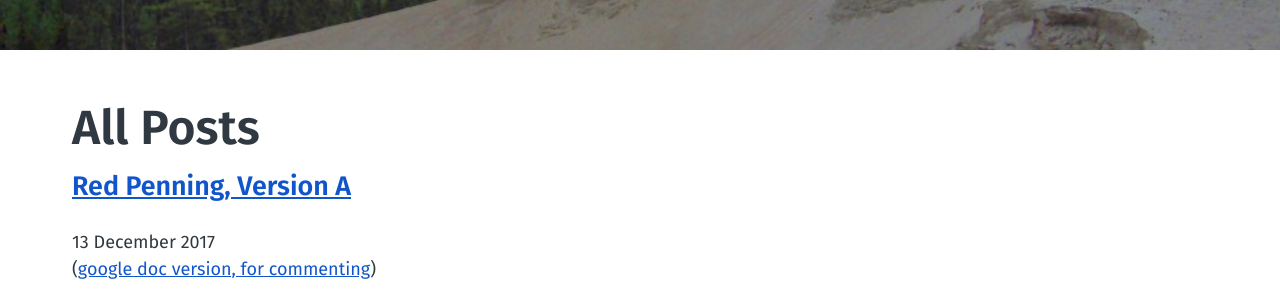
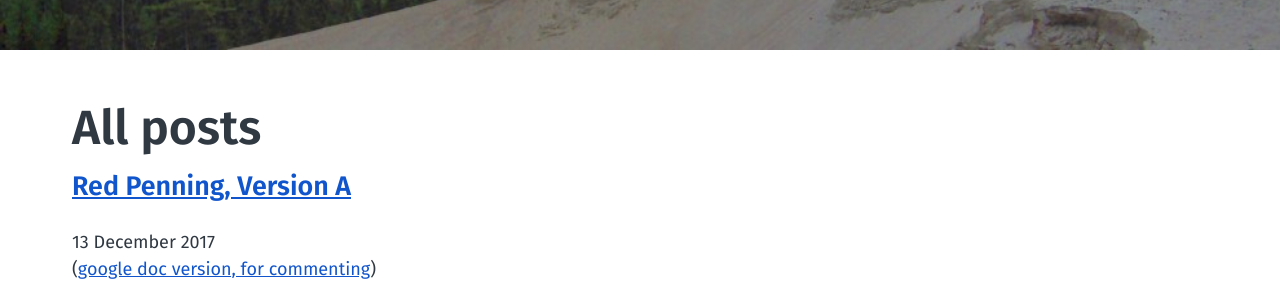
Before and after one commit to critcha/critcha, a Jekyll site: the page built from index.md, in a window 1280 px wide. Shown: the part 395-695 px from the top of the page. Built offline with Jekyll 4.4.1, drawn with Linux system fonts in a browser that asks for light colours.

Commit message:
formatting change

```diff
--- a/index.md
+++ b/index.md
@@ -1,13 +1,13 @@
 ---
 layout: page
-title: All Posts
+title: All posts
 image: /assets/images/cropped-andrew-critch-sand-cliff-jumping-header.jpg
 permalink: /
 ---
 
 {% for post in site.posts %}
   <h3 class="post-title"><a href="{{ post.url }}">{{ post.title }}</a></h3>
-  <div class="post-details"><span class="post-date">{{ post.date | date_to_long_string }}</span>{% if post.categories.size > 0 %} | <span class="post-categories">{{ post.categories }}</span>{% endif %}</div>
+  <div class="post-details"><span class="post-date">{{ post.date | date_to_long_string }}</span>{% if post.categories.size > 0 %} | <span class="post-categories">{{ post.categories }}</span>{% endif %}<br></div>
 
   {{ post.excerpt }}
   {% capture content_words %}
```
